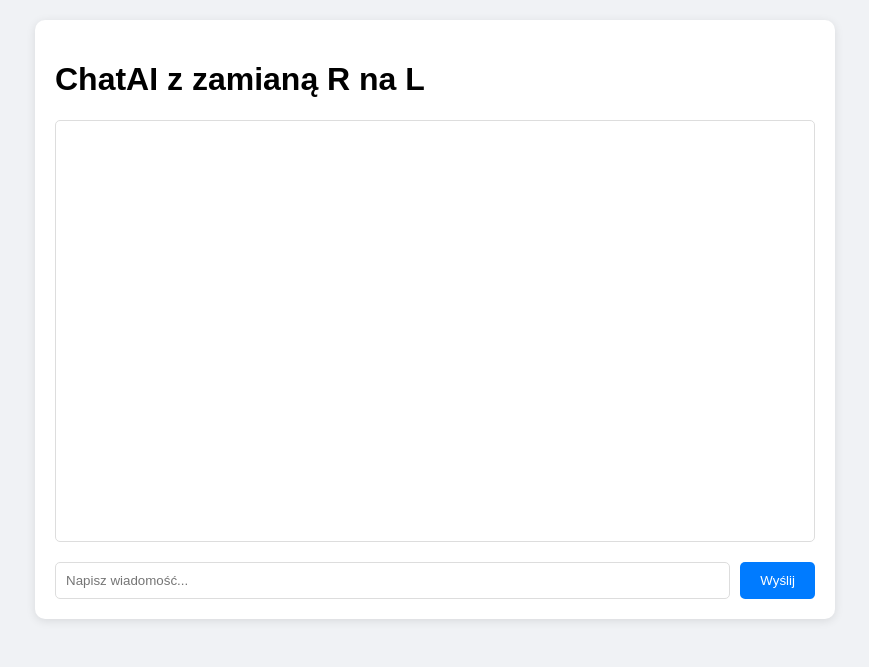
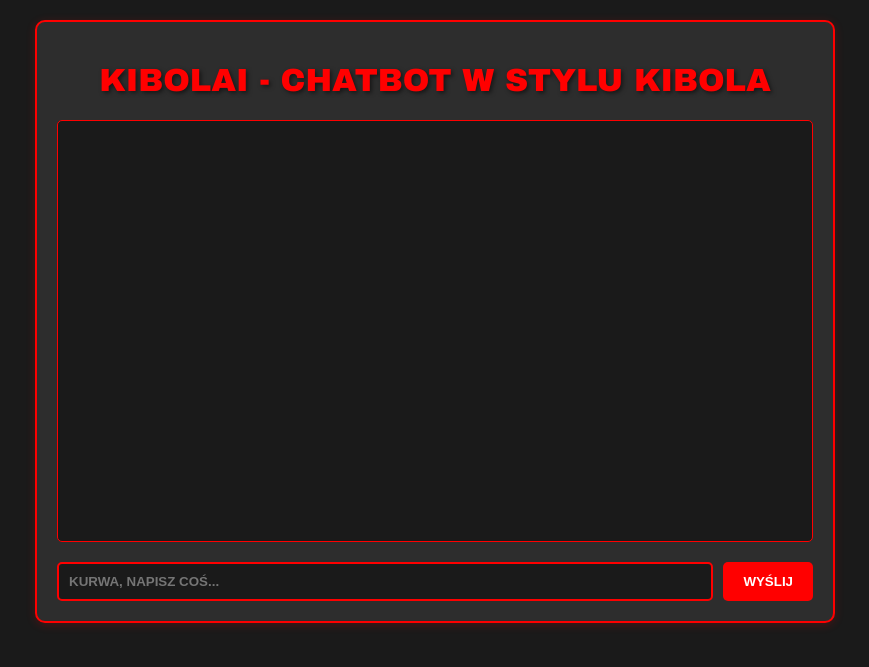
Before and after one commit to essattv/kubolekAI, a Flask app: page / in a window 1280 px wide. Shown: the top 667 px of the page, without its empty margins (205-1074 px from the left). Run offline with Flask 2, Linux system fonts and the light colour scheme.

Commit message:
Update index.html

```diff
--- a/templates/index.html
+++ b/templates/index.html
@@ -3,42 +3,54 @@
 <head>
     <meta charset="UTF-8">
     <meta name="viewport" content="width=device-width, initial-scale=1.0">
-    <title>ChatAI z zamianą R na L</title>
+    <title>KibolAI - Chatbot w stylu kibola</title>
     <style>
         body {
-            font-family: Arial, sans-serif;
+            font-family: 'Arial Black', sans-serif;
             max-width: 800px;
             margin: 0 auto;
             padding: 20px;
-            background-color: #f0f2f5;
+            background-color: #1a1a1a;
+            color: #ffffff;
         }
         .chat-container {
-            background-color: white;
+            background-color: #2d2d2d;
             border-radius: 10px;
             padding: 20px;
-            box-shadow: 0 2px 10px rgba(0,0,0,0.1);
+            box-shadow: 0 2px 10px rgba(255,0,0,0.2);
+            border: 2px solid #ff0000;
+        }
+        h1 {
+            color: #ff0000;
+            text-align: center;
+            text-transform: uppercase;
+            text-shadow: 2px 2px 4px rgba(0,0,0,0.5);
         }
         .chat-box {
             height: 400px;
             overflow-y: auto;
-            border: 1px solid #ddd;
+            border: 1px solid #ff0000;
             padding: 10px;
             margin-bottom: 20px;
             border-radius: 5px;
+            background-color: #1a1a1a;
         }
         .message {
             margin-bottom: 10px;
             padding: 10px;
             border-radius: 5px;
+            font-weight: bold;
         }
         .user-message {
-            background-color: #007bff;
+            background-color: #ff0000;
             color: white;
             margin-left: 20%;
         }
         .bot-message {
-            background-color: #e9ecef;
+            background-color: #333333;
+            color: #ff0000;
             margin-right: 20%;
+            border: 1px solid #ff0000;
         }
         .input-container {
             display: flex;
@@ -47,29 +59,44 @@
         input[type="text"] {
             flex: 1;
             padding: 10px;
-            border: 1px solid #ddd;
+            border: 2px solid #ff0000;
             border-radius: 5px;
+            background-color: #1a1a1a;
+            color: white;
+            font-weight: bold;
         }
         button {
             padding: 10px 20px;
-            background-color: #007bff;
+            background-color: #ff0000;
             color: white;
             border: none;
             border-radius: 5px;
             cursor: pointer;
+            font-weight: bold;
+            text-transform: uppercase;
         }
         button:hover {
-            background-color: #0056b3;
+            background-color: #cc0000;
+        }
+        ::-webkit-scrollbar {
+            width: 10px;
+        }
+        ::-webkit-scrollbar-track {
+            background: #1a1a1a;
+        }
+        ::-webkit-scrollbar-thumb {
+            background: #ff0000;
+            border-radius: 5px;
         }
     </style>
 </head>
 <body>
     <div class="chat-container">
-        <h1>ChatAI z zamianą R na L</h1>
+        <h1>KIBOLAI - CHATBOT W STYLU KIBOLA</h1>
         <div class="chat-box" id="chatBox"></div>
         <div class="input-container">
-            <input type="text" id="userInput" placeholder="Napisz wiadomość...">
-            <button onclick="sendMessage()">Wyślij</button>
+            <input type="text" id="userInput" placeholder="KURWA, NAPISZ COŚ...">
+            <button onclick="sendMessage()">WYŚLIJ</button>
         </div>
     </div>
 
@@ -103,7 +130,7 @@
                     const data = await response.json();
                     addMessage(data.response, false);
                 } catch (error) {
-                    addMessage('Przepraszam, wystąpił błąd. Spróbuj ponownie później.', false);
+                    addMessage('KURWA, COŚ SIĘ ZEPSUŁO! SPRÓBUJ PONOWNIE!', false);
                 }
             }
         }
```
